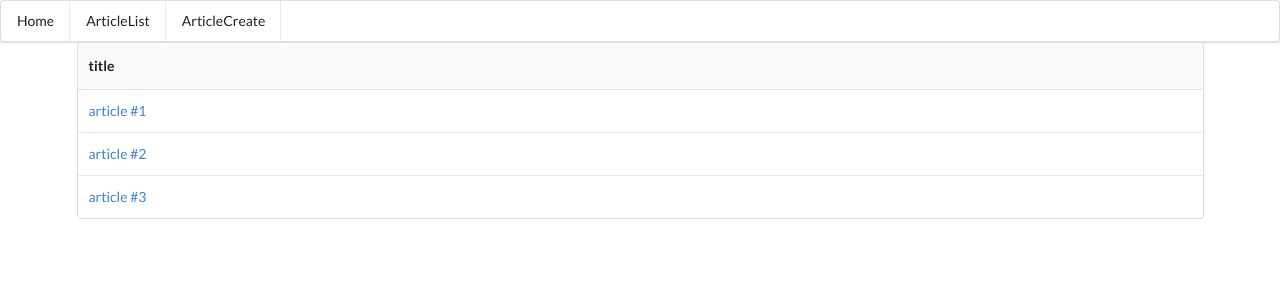
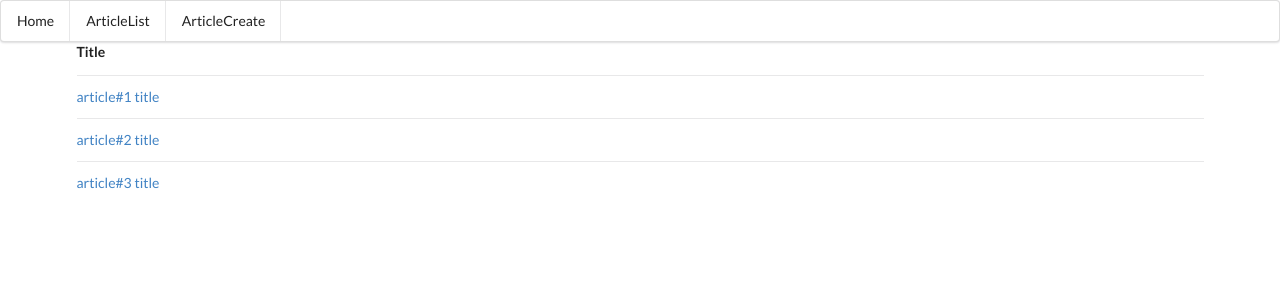
Before and after one commit to sparcs-kaist/ara-web-archived, a Vue app in the folder ara/: page /#/articles in a window 1280 px wide. Shown: the top 300 px of the page. Built offline with nearby package versions, Linux system fonts and the light colour scheme.

Commit message:
Initial setting for article-list

```diff
--- a/ara/src/components/ArticleList.vue
+++ b/ara/src/components/ArticleList.vue
@@ -1,31 +1,17 @@
 <template>
   <div class="ui container">
     <router-view></router-view>
-    <table class="ui celled table">
+    <table class="ui very basic table">
       <thead>
         <tr>
-          <th>title</th>
+          <th>Title</th>
         </tr>
       </thead>
       <tbody>
-        <tr>
+        <tr v-for="article in articles">
           <td>
-            <router-link to="/articles/1" class="item">
-              article #1
-            </router-link>
-          </td>
-        </tr>
-        <tr>
-          <td>
-            <router-link to="/articles/2" class="item">
-              article #2
-            </router-link>
-          </td>
-        </tr>
-        <tr>
-          <td>
-            <router-link to="/articles/3" class="item">
-              article #3
+            <router-link :to="'/articles/'+article.id" class="item">
+              {{article.title}}
             </router-link>
           </td>
         </tr>
```
